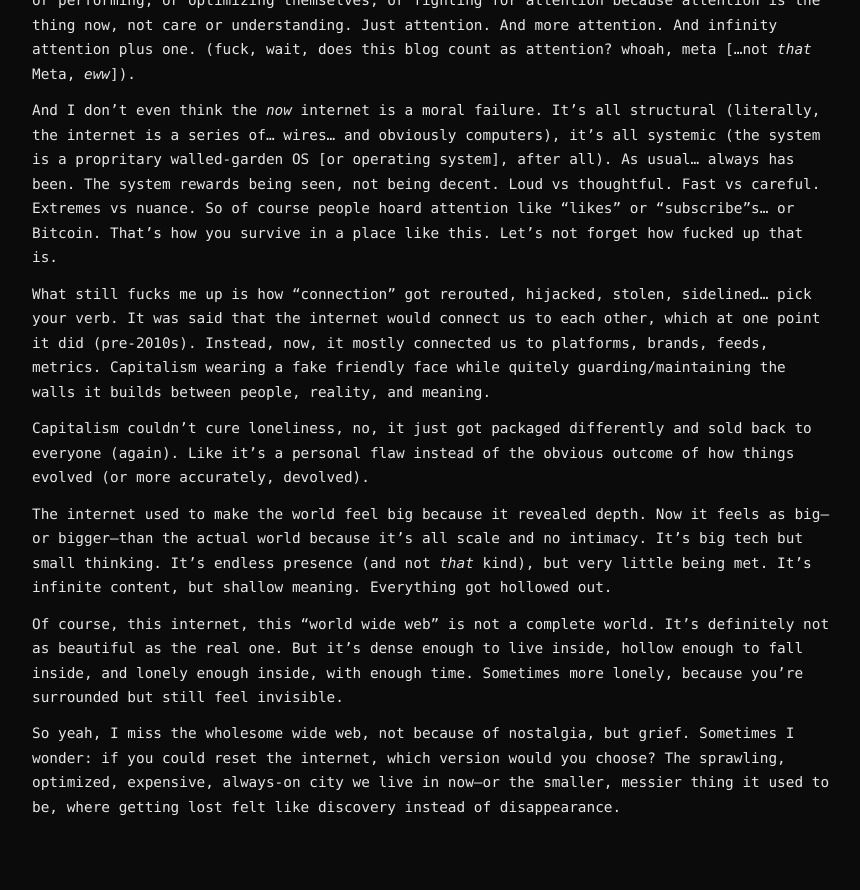
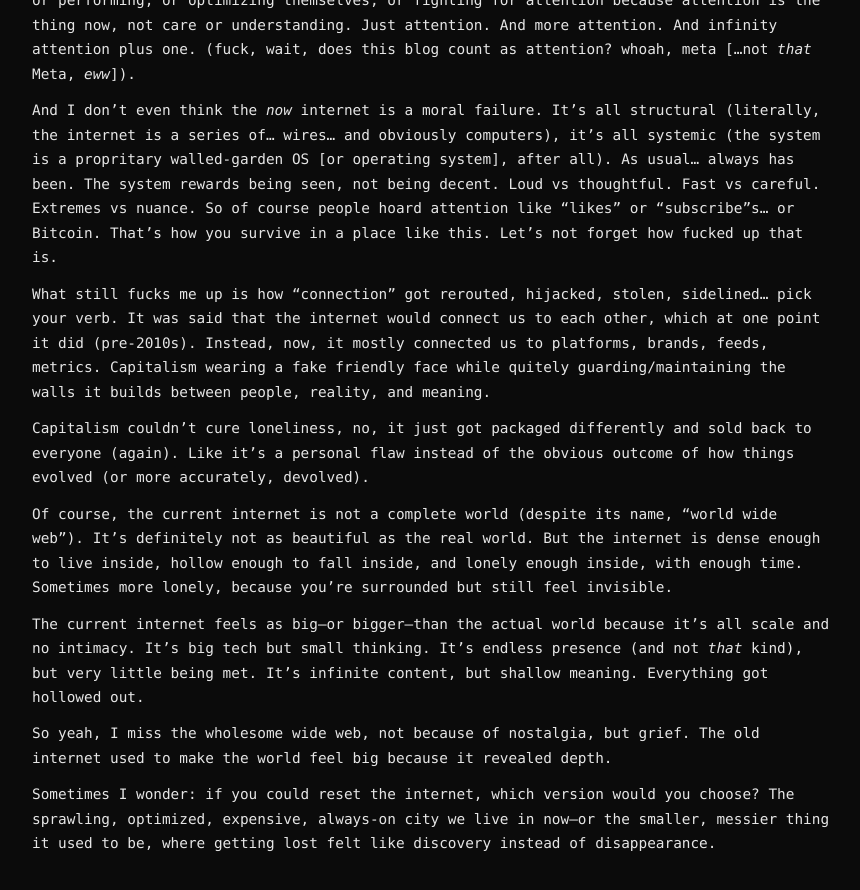
Before and after one commit to raelovejoy/raelog, a Jekyll site: the page built from _posts/2026-01-16-the-internet-got-too-big.md, in a window 1280 px wide and 900 px high, scrolled down 1336 px. Shown: the top 890 px of the window, without its empty margins (208-1068 px from the left). Built offline with Jekyll 4.4.1, drawn with Linux system fonts in a browser that asks for light colours; before the commit the page ends 2199 px from its top, so only the background shows below that.

Commit message:
Update 2026-01-16-the-internet-got-too-big.md

```diff
--- a/_posts/2026-01-16-the-internet-got-too-big.md
+++ b/_posts/2026-01-16-the-internet-got-too-big.md
@@ -36,8 +36,11 @@ What still fucks me up is how “connection” got rerouted, hijacked, stolen, s
 
 Capitalism couldn't cure loneliness, no, it just got packaged differently and sold back to everyone (again). Like it's a personal flaw instead of the obvious outcome of how things evolved (or more accurately, devolved).
 
-The internet used to make the world feel big because it revealed depth. Now it feels as big—or bigger—than the actual world because it’s all scale and no intimacy. It's big tech but small thinking. It's endless presence (and not *that* kind), but very little being met. It's infinite content, but shallow meaning. Everything got hollowed out.
 
-Of course, this internet, this "world wide web" is not a complete world. It’s definitely not as beautiful as the real one. But it’s dense enough to live inside, hollow enough to fall inside, and lonely enough inside, with enough time. Sometimes more lonely, because you’re surrounded but still feel invisible.
+Of course, the current internet is not a complete world (despite its name, "world wide web"). It’s definitely not as beautiful as the real world. But the internet is dense enough to live inside, hollow enough to fall inside, and lonely enough inside, with enough time. Sometimes more lonely, because you’re surrounded but still feel invisible.
 
-So yeah, I miss the wholesome wide web, not because of nostalgia, but grief. Sometimes I wonder: if you could reset the internet, which version would you choose? The sprawling, optimized, expensive, always-on city we live in now—or the smaller, messier thing it used to be, where getting lost felt like discovery instead of disappearance.
+The current internet feels as big—or bigger—than the actual world because it’s all scale and no intimacy. It's big tech but small thinking. It's endless presence (and not *that* kind), but very little being met. It's infinite content, but shallow meaning. Everything got hollowed out.
+
+So yeah, I miss the wholesome wide web, not because of nostalgia, but grief. The old internet used to make the world feel big because it revealed depth.
+
+Sometimes I wonder: if you could reset the internet, which version would you choose? The sprawling, optimized, expensive, always-on city we live in now—or the smaller, messier thing it used to be, where getting lost felt like discovery instead of disappearance.
```
